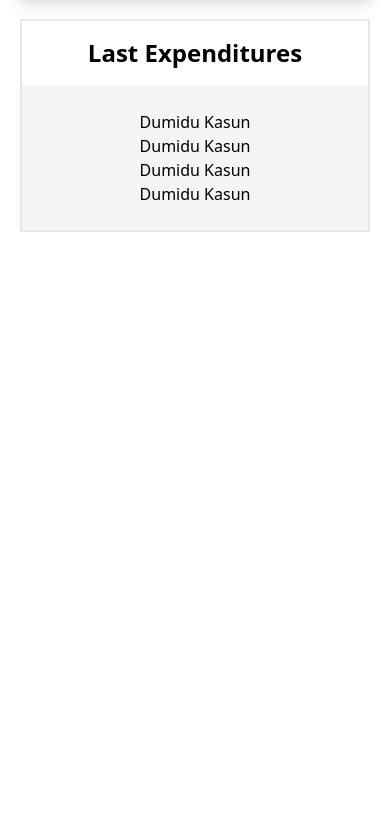
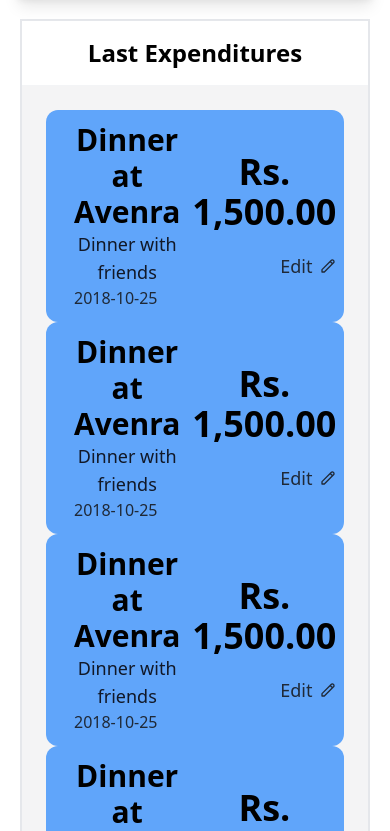
Before and after one commit to dumidu1998/Expense-tracker-front, a React (Create React App) app: page / in a window 390 px wide. Shown: the part 1153-1984 px from the top of the page. Before the commit the page ends 1437 px from the top, so only its background shows below. Built offline with nearby package versions, Linux system fonts and the light colour scheme; grey boxes are pictures that could not be loaded.

Commit message:
mobile view

```diff
--- a/src/components/ExpenditureCards.js
+++ b/src/components/ExpenditureCards.js
@@ -2,8 +2,28 @@ import React from 'react'
 
 export default function ExpenditureCards() {
     return (
-        <div>
-            Dumidu Kasun
+        <div className="flex flex-row items-center justify-between rounded-xl bg-blue-400 p-3">
+            <div className="flex flex-row items-center">
+                <div className="mr-4">
+                    <img src="/fab.png" alt="badge" className="" width="100" />
+                </div>
+                <div className="flex flex-col justify-start items-start">
+                    <div className="text-3xl font-bold">Dinner at Avenra</div>
+                    <div className="text-lg text-gray-900">Dinner with friends</div>
+                    <div className="text-base text-gray-800">2018-10-25</div>
+                </div>
+            </div>
+            <div className="px-3 mr-10">
+                <div className="text-4xl font-bold">Rs. 1,500.00</div>
+                <button className="float-right">
+                    <div className="text-gray-800 text-lg flex flex-row   mt-5 items-center">
+                        Edit
+                        <svg xmlns="http://www.w3.org/2000/svg" className="ml-2 h-4 w-4" fill="none" viewBox="0 0 24 24" stroke="currentColor">
+                            <path strokeLinecap="round" strokeLinejoin="round" strokeWidth={2} d="M15.232 5.232l3.536 3.536m-2.036-5.036a2.5 2.5 0 113.536 3.536L6.5 21.036H3v-3.572L16.732 3.732z" />
+                        </svg>
+                    </div>
+                </button>
+            </div>
         </div>
     )
 }
```
